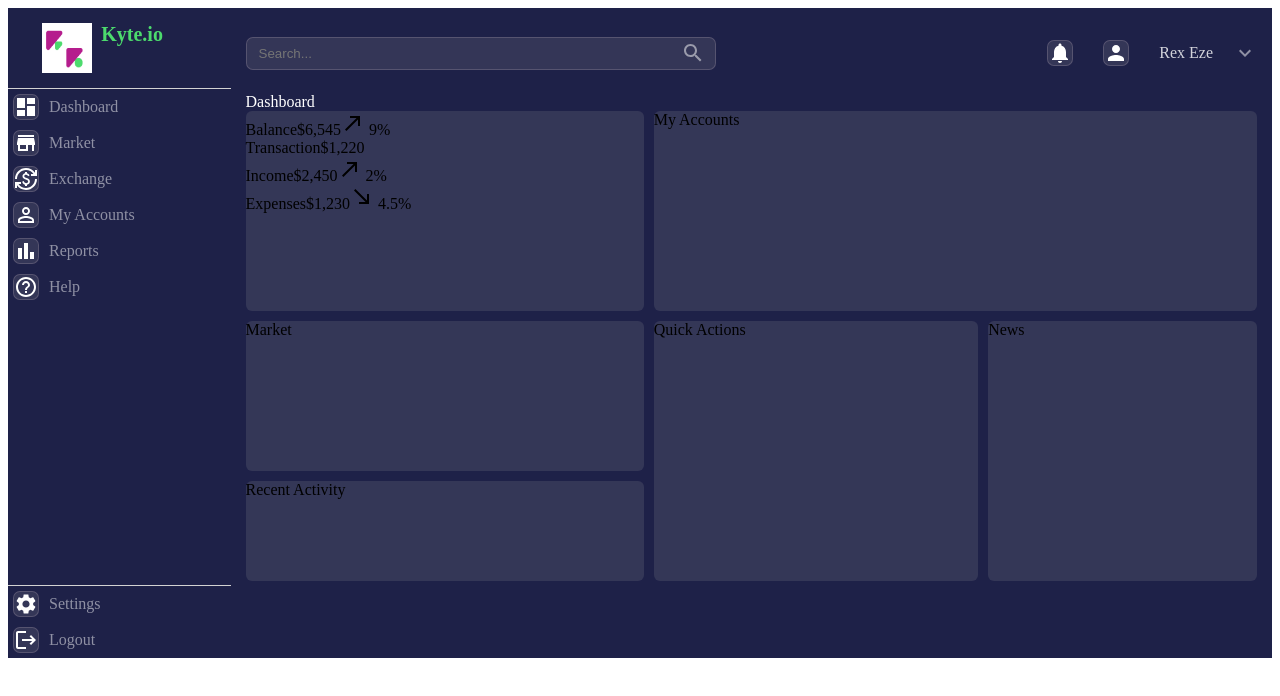
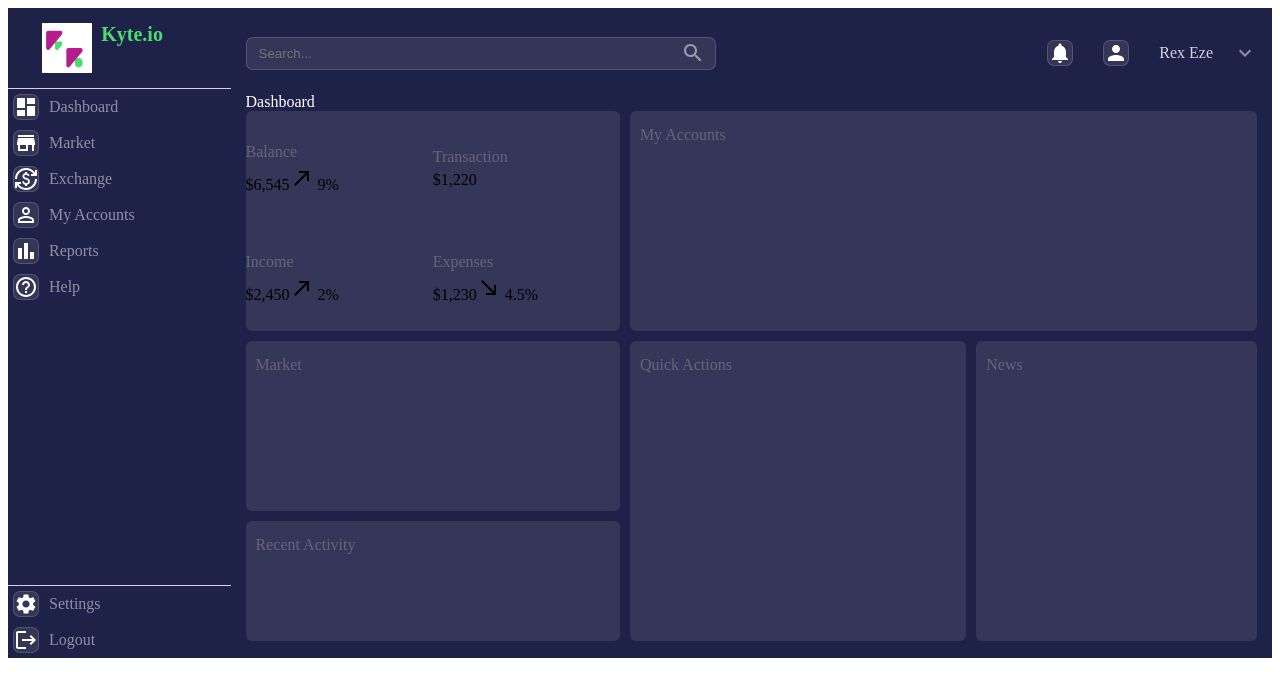
Before and after one commit to TobyMike-max/KyteDashboard-App, a React (Create React App) app: page / in a window 1280 px wide. Shown: the top 696 px of the page. Built offline with nearby package versions, Linux system fonts and the light colour scheme.

Commit message:
[Modified]: More grid components added

```diff
--- a/src/components/Gridbar/Gridbar.css
+++ b/src/components/Gridbar/Gridbar.css
@@ -1,3 +1,4 @@
+/* Styling the entire grid area */
 .grid{
   display: grid;
   grid-gap: 10px;
@@ -7,44 +8,100 @@
   'recentActivity quickActions news';
 }
 
+/* Styling for the first grid component */
 .balance{
   grid-area: balance;
   background: #56586E66 0% 0% no-repeat padding-box;
   min-height: 200px;
   border-radius: 6px;
+  display: grid;
+  grid-template-columns: repeat(auto-fit, minmax(150px, 1fr));
+  /* justify-content: center; */
+  align-items: center;
 }
 
+/* Top text styling */
+.text{
+  display: block;
+  color: #EEDFDF45;
+  font-size: 10/15px;
+  padding: 5px 0px;
+}
+
+.top-left{
+  border-bottom: 1px solid #EEDFDF45;
+}
+
+.top-right{
+  border-left: 1px solid #EEDFDF45;
+  border-bottom: 1px solid #EEDFDF45;
+}
+
+.bottom-left{
+}
+
+.bottom-right{
+  border-left: 1px solid #EEDFDF45;
+}
+
+
+/* My Accounts Styling */
 .myAccounts{
   grid-area: myAccounts;
   background: #56586E66 0% 0% no-repeat padding-box;
   min-height: 200px;
   border-radius: 6px;
+  padding: 10px;
 }
 
+/* Market styling */
 .market{
   grid-area: market;
   background: #56586E66 0% 0% no-repeat padding-box;
   min-height: 150px;
   border-radius: 6px;
+  padding: 10px;
 }
 
+/* Quick Action Styling */
 .quickActions{
   grid-area: quickActions;
   background: #56586E66 0% 0% no-repeat padding-box;
   min-height: 250px;
   border-radius: 6px;
+  padding: 10px;
 }
 
+.mini-grid{
+  display: grid;
+  grid-template-columns: repeat(auto-fit, minmax(60px, 1fr));
+  grid-gap: 10px;
+  height: 250px;
+}
+
+.mn-style{
+  display: flex;
+  flex-direction: column;
+  justify-content: center;
+  align-items: center;
+  background-color: #1E2148;
+  border-radius: 7px;
+}
+
+/* News Styling */
 .news{
   grid-area: news;
   background: #56586E66 0% 0% no-repeat padding-box;
   min-height: 250px;
   border-radius: 6px;
+  padding: 10px;
 }
 
+/* Recent Activity Styling */
 .recentActivity{
   grid-area: recentActivity;
   background: #56586E66 0% 0% no-repeat padding-box;
   min-height: 100px;
   border-radius: 6px;
+  padding: 10px;
 }
```
